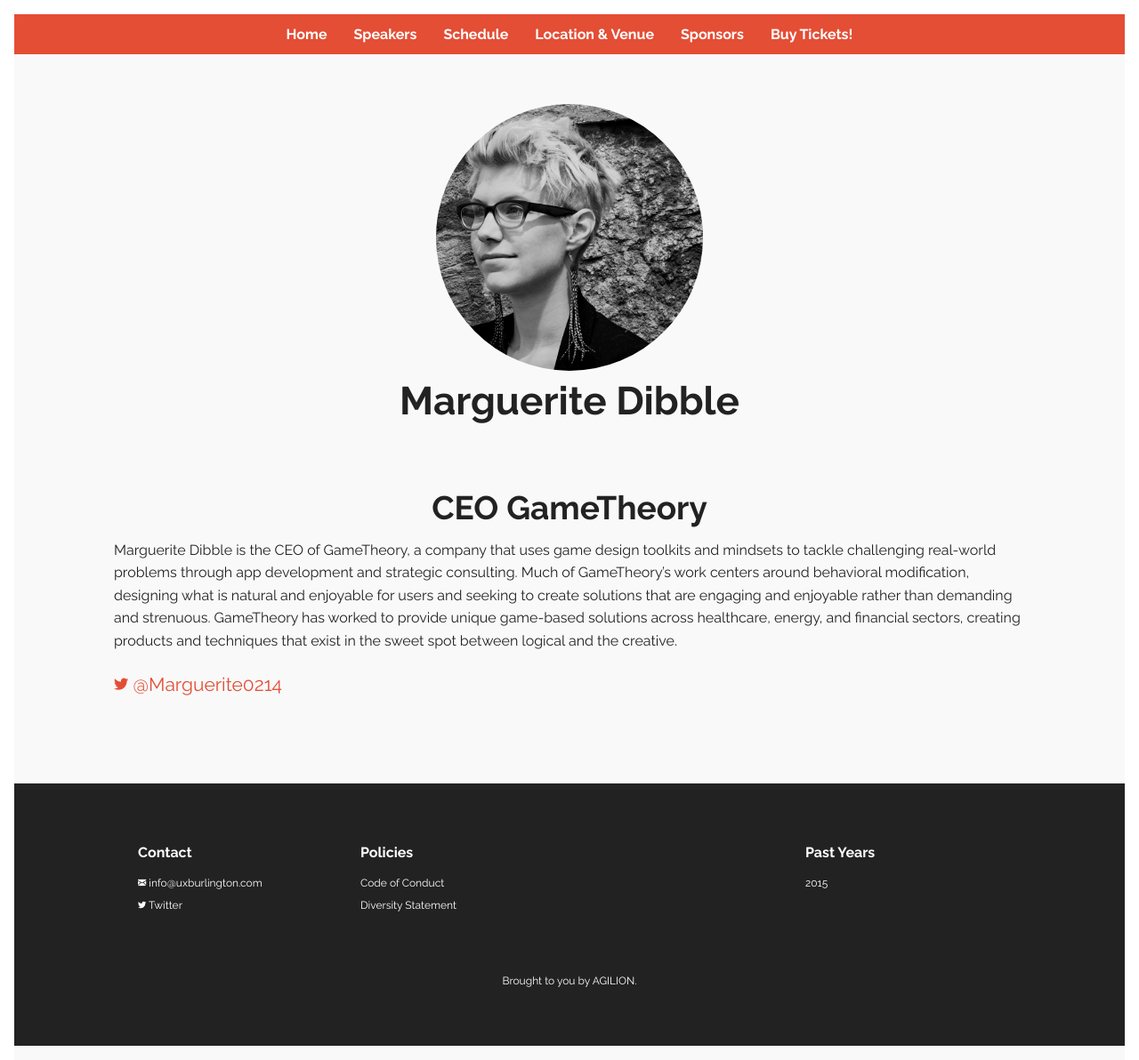
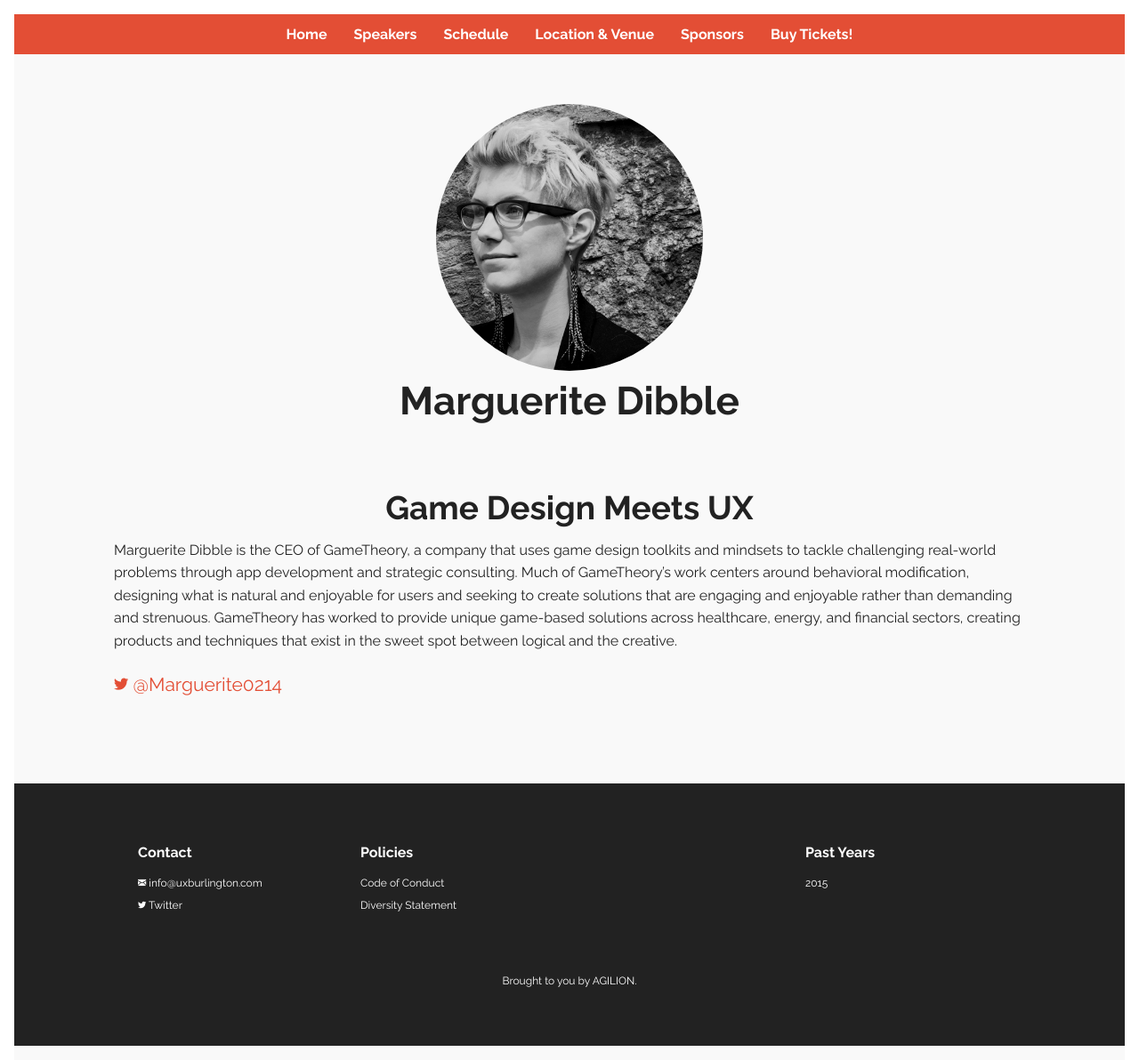
Before and after one commit to AgilionApps/ux-burlington-2017, a Jekyll site: the page built from _posts/speakers/2015-12-28-marguerite.md, in a window 1280 px wide. Shown: the whole page at 89% size. Built offline with Jekyll 4.4.1, drawn with Linux system fonts in a browser that asks for light colours; some web fonts are replaced; comment, search, counter and statistics services are not loaded.

Commit message:
Updates Marguerite's talk title

```diff
--- a/_posts/speakers/2015-12-28-marguerite.md
+++ b/_posts/speakers/2015-12-28-marguerite.md
@@ -2,7 +2,7 @@
 layout: speaker
 title: Marguerite Dibble
 photo: marguerite.jpg
-talk: CEO GameTheory
+talk: Game Design Meets UX
 twitter: Marguerite0214
 category: speaker
 order: 5
--- a/schedule/index.html
+++ b/schedule/index.html
@@ -69,7 +69,7 @@ meta_keywords:
         <tr>
           <td>1:30pm</td>
           <td><a href="https://twitter.com/Marguerite0214">Marguerite Dibble</a></td>
-          <td><a href="{% post_url /speakers/2015-12-28-marguerite %}">TBD</a></td>
+          <td><a href="{% post_url /speakers/2015-12-28-marguerite %}">Game Design Meets UX</a></td>
         </tr>
         <tr>
           <td>2:00pm</td>
```
